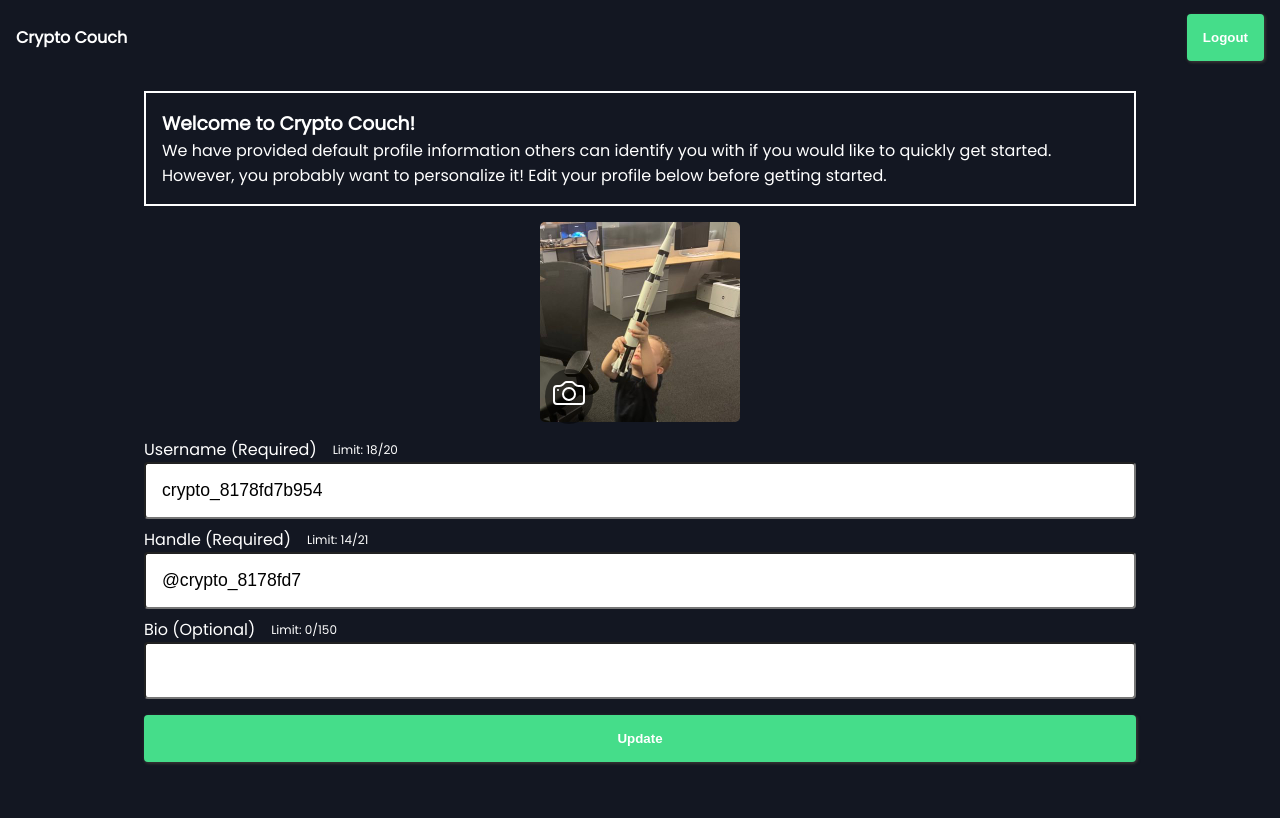
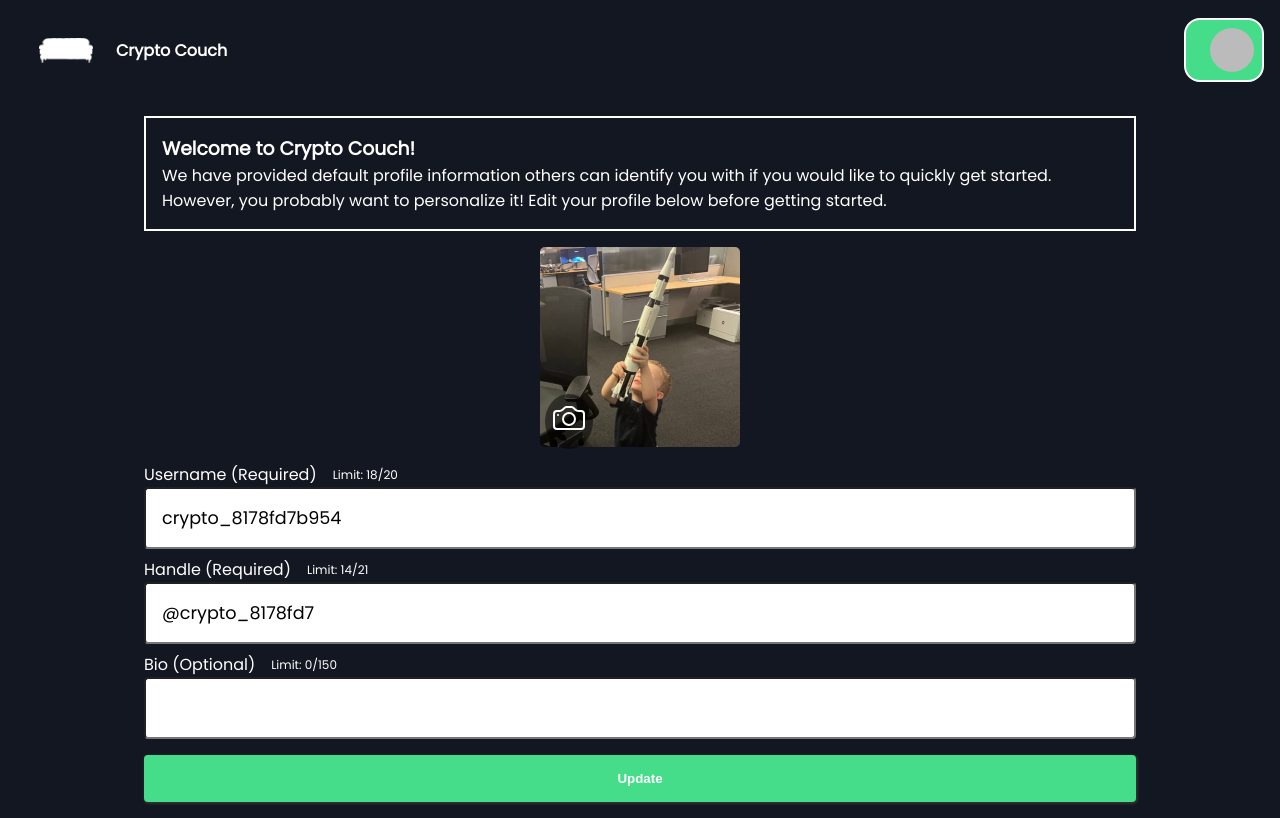
Before and after one commit to rgioeli/crypto-couch, a Next.js app: page /update-profile in a window 1280 px wide. Built offline with nearby package versions, Linux system fonts and the light colour scheme; no server answers; sample sign-in values are in the browser's storage.

Commit message:
Fixed Pusher error where events were duplicating

```diff
--- a/pages/api/auth/[...nextauth].js
+++ b/pages/api/auth/[...nextauth].js
@@ -25,7 +25,7 @@ export default NextAuth({
   ],
   secret: process.env.NEXTAUTH_SECRET,
   theme: {
-    logo: "/images/crypto-logo.jpg",
+    logo: "/images/logo.png",
     colorScheme: "dark",
     brandColor: "#45dd8a",
   },
--- a/pages/api/chat-pusher.js
+++ b/pages/api/chat-pusher.js
@@ -4,6 +4,8 @@ import { getSession } from "next-auth/react";
 export default async function handler(req, res) {
   const message = req.body;
   const session = await getSession({ req });
+  console.log("this is running wayyyy too much");
+  console.log(session);
   if (!session || req.method !== "POST")
     return res.status(400).json({ error: "Not authorized" });
 
--- a/pages/api/cloudinary/upload-image.js
+++ b/pages/api/cloudinary/upload-image.js
@@ -165,6 +165,7 @@ const addFileToCloudinary = async ({ originialFileName, path }, user) => {
 
   //upload
   try {
+    console.log(user);
     const uploadResponse = await cloudinary.uploader.upload(path, {
       folder: `crypto-couch/${user._id}/profile-image`,
       overwrite: true,
--- a/src/globals/Navigation.js
+++ b/src/globals/Navigation.js
@@ -1,21 +1,59 @@
 import styled from "styled-components";
 import Button from "./Button";
+import Image from "next/image";
 import { useSession } from "next-auth/react";
+import Spacer from "./Spacer";
+import { useRouter } from "next/router";
 
 const Navigation = () => {
+  //get session
   const session = useSession();
+  //router
+  const router = useRouter();
 
   return (
     <NavigationWrapper>
-      <p>Crypto Couch</p>
+      <ImageWrapper>
+        <Image
+          src="/images/couch.png"
+          objectFit="contain"
+          height={25}
+          width={100}
+        />
+        <p>Crypto Couch</p>
+      </ImageWrapper>
       {session.status == "unauthenticated" ? (
         <Button text={"Login to Crypto Couch"} href={"/api/auth/signin"} />
       ) : (
-        <Button text={"Logout"} href={"/api/auth/signout"} />
+        session.data && (
+          <UserNav onClick={() => router.push("/api/auth/signout")}>
+            <header>
+              <Spacer direction={"left"} space={"0.5rem"} />
+              <p>{session.data.user.name.handle}</p>
+            </header>
+            <Spacer direction={"left"} space={"0.5rem"} />
+            <UserImageWrapper>
+              <Image
+                style={{ borderRadius: "100%" }}
+                src={session.data.user.image}
+                objectFit="cover"
+                height={100}
+                width={100}
+              />
+            </UserImageWrapper>
+          </UserNav>
+        )
       )}
     </NavigationWrapper>
   );
 };
+
+const ImageWrapper = styled.div`
+  display: flex;
+  justify-content: center;
+  align-items: center;
+  position: relative;
+`;
 
 const NavigationWrapper = styled.div`
   display: flex;
@@ -24,7 +62,7 @@ const NavigationWrapper = styled.div`
   margin: auto;
   flex: 1;
   max-width: 1920px;
-  height: 75px;
+  height: 100px;
   padding: 1rem;
 
   p {
@@ -33,4 +71,36 @@ const NavigationWrapper = styled.div`
   }
 `;
 
+const UserNav = styled.div`
+  display: flex;
+  align-items: center;
+  justify-content: flex-end;
+  border: 2px solid #fff;
+  background-color: #45dd8a;
+  border-radius: 1rem;
+  &:hover {
+    cursor: pointer;
+  }
+  header {
+    display: flex;
+    text-align: right;
+    justify-content: center;
+    align-items: center;
+
+    h5 {
+      text-transform: uppercase;
+    }
+    p {
+      font-size: 1rem;
+    }
+  }
+`;
+
+const UserImageWrapper = styled.div`
+  width: 60px;
+  height: 60px;
+  border-radius: 100%;
+  padding: 0.5rem;
+`;
+
 export default Navigation;
--- a/src/pages/home/Room.js
+++ b/src/pages/home/Room.js
@@ -17,6 +17,7 @@ const Room = ({ name, user_count }) => {
 };
 
 const RoomsWrapper = styled.div`
+  max-width: 300px;
   background-color: #45dd8a;
   margin-right: 1rem;
   margin-top: 1rem;
--- a/styles/globals.css
+++ b/styles/globals.css
@@ -20,6 +20,22 @@ h5 {
   margin: 0;
 }
 
+input {
+  font-family: "Poppins", sans-serif, -apple-system, BlinkMacSystemFont,
+    Segoe UI, Roboto, Oxygen, Ubuntu, Cantarell, Fira Sans, Droid Sans,
+    Helvetica Neue, sans-serif;
+
+  font-size: 0.85rem;
+}
+
+textarea {
+  font-family: "Poppins", sans-serif, -apple-system, BlinkMacSystemFont,
+    Segoe UI, Roboto, Oxygen, Ubuntu, Cantarell, Fira Sans, Droid Sans,
+    Helvetica Neue, sans-serif;
+
+  font-size: 0.85rem;
+}
+
 a {
   color: inherit;
   text-decoration: none;
```
Also changed, not shown: pages/chat/[room].js (+9 -6 lines), src/pages/chat/components/ChatArea.js (+16 -8 lines), public/images/couch.png (added), public/images/logo.png (added).
